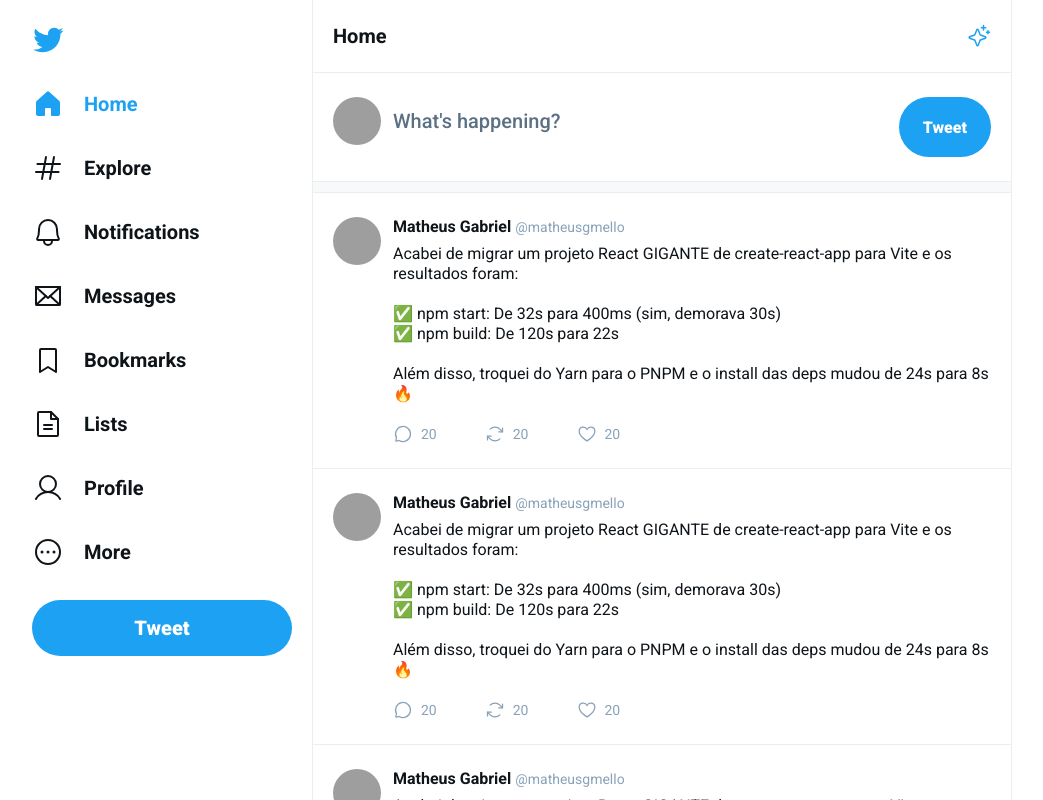
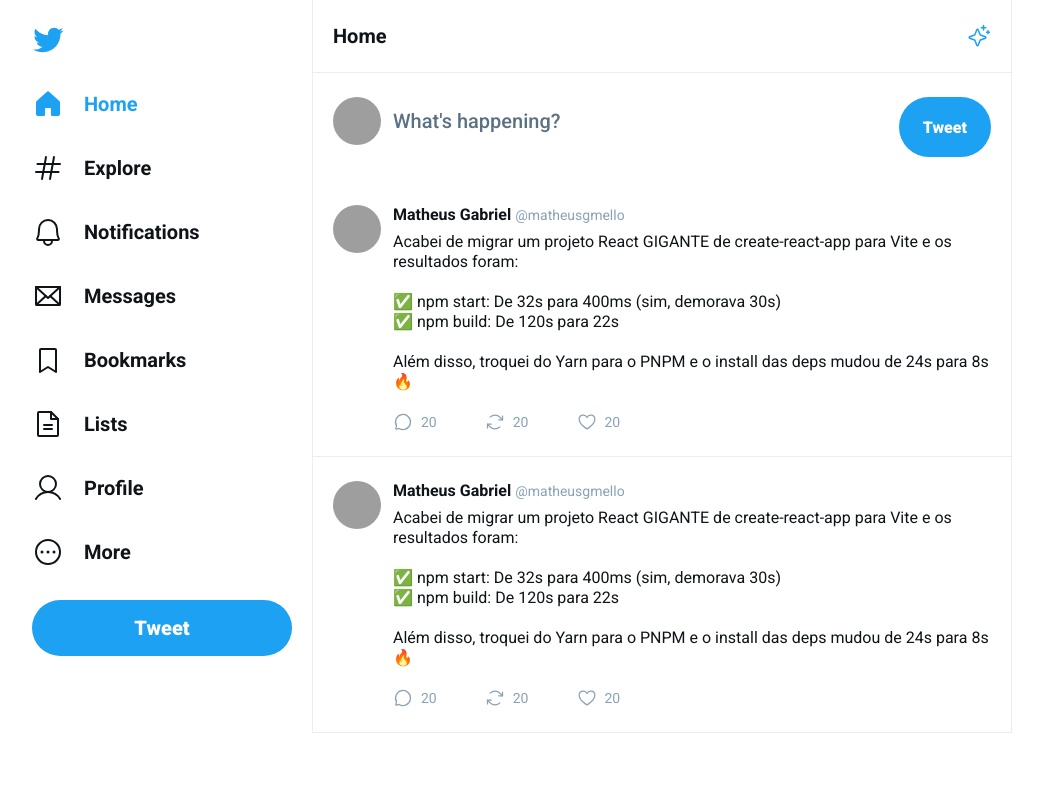
Before and after one commit to matheusgmello/react-ui-twitter, a React (Vite) app: page / in a window 1280 px wide. Shown: the top 800 px of the page, without its empty margins (128-1171 px from the left). Built offline with nearby package versions, Linux system fonts and the light colour scheme; grey boxes are pictures that could not be loaded.

Commit message:
Feat: Separator component

```diff
--- /dev/null
+++ b/src/components/Separator.css
@@ -0,0 +1,6 @@
+.separator {
+  background: #f7f9fa;
+  border-top: 1px solid #ebeef0;
+  border-bottom: 1px solid #ebeef0;
+  height: 0.75rem;
+}
--- /dev/null
+++ b/src/components/Separator.tsx
@@ -0,0 +1,5 @@
+export function Separtor(){
+  return(
+    <div className="separator"/>
+  )
+}
--- a/src/global.css
+++ b/src/global.css
@@ -81,10 +81,3 @@
 .new-tweet-form button[type=submit]:hover {
   filter: brightness(0.9);
 }
-
-.separator {
-  background: #f7f9fa;
-  border-top: 1px solid #ebeef0;
-  border-bottom: 1px solid #ebeef0;
-  height: 0.75rem;
-}
--- a/src/main.tsx
+++ b/src/main.tsx
@@ -5,6 +5,7 @@
 import { Tweet } from './components/Tweet'
 import { Sidebar } from './components/Sidebar'
 import { Header } from './components/Header'
+import { Separtor } from './components/Separator'
 
 ReactDOM.createRoot(document.getElementById('root')!).render(
   <React.StrictMode>
@@ -22,12 +23,7 @@
               <button type="submit">Tweet</button>
             </label>
           </form>
-
-
-          <div className="separator"/>
-
-          <Tweet/>
-          <Tweet/>
+          <Separtor/>
           <Tweet/>
           <Tweet/>
         </main>
```
